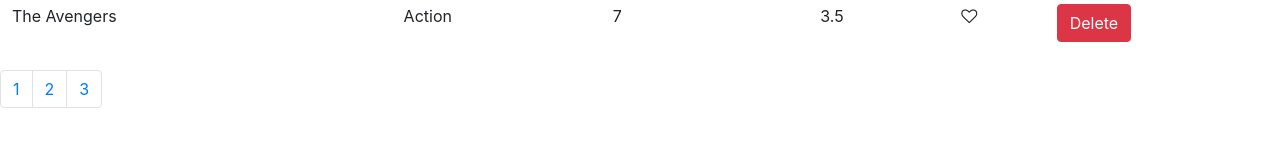
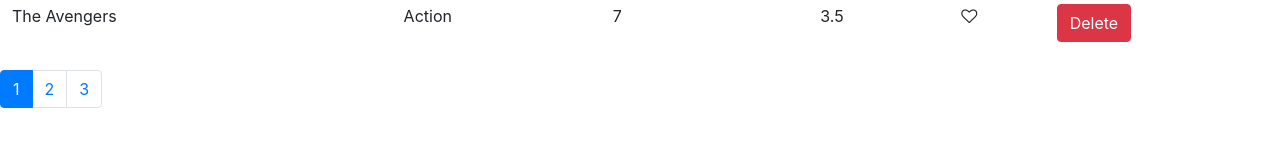
Before and after one commit to amans0508/vidly_video_app, a React (Create React App) app: page / in a window 1280 px wide. Shown: the part 623-770 px from the top of the page. Built offline with nearby package versions, Linux system fonts and the light colour scheme.

Commit message:
Make Pages Active

```diff
--- a/src/Components/common/pagination.jsx
+++ b/src/Components/common/pagination.jsx
@@ -2,15 +2,22 @@ import React from "react";
 import _ from "lodash";
 
 const Pagination = (props) => {
-  const { itemsCount, pageSize } = props;
+  const { itemsCount, pageSize, onPageChange, currentPage } = props;
   const pagesCount = itemsCount / pageSize;
   const pages = _.range(1, Math.ceil(pagesCount) + 1);
   return (
     <nav>
       <ul className="pagination">
         {pages.map((page) => (
-          <li key={page} className="page-item">
-            <a className="page-link" href="/#">
+          <li
+            key={page}
+            className={page === currentPage ? "page-item active" : "page-item"}
+          >
+            <a
+              className="page-link"
+              href="/#"
+              onClick={() => onPageChange(page)}
+            >
               {page}
             </a>
           </li>
--- a/src/Components/movies.jsx
+++ b/src/Components/movies.jsx
@@ -7,6 +7,7 @@ class Movies extends Component {
   state = {
     movies: getMovies(),
     pageSize: 4,
+    currentPage: 1,
   };
 
   deleteMovies(movie) {
@@ -22,9 +23,9 @@ class Movies extends Component {
     this.setState({ movies });
   }
 
-  handlePageChange(page) {
-    console.log(page);
-  }
+  handlePageChange = (page) => {
+    this.setState({ currentPage: page });
+  };
 
   render() {
     const { length: count } = this.state.movies;
@@ -73,6 +74,7 @@ class Movies extends Component {
           itemsCount={this.state.movies.length}
           pageSize={this.state.pageSize}
           onPageChange={this.handlePageChange}
+          currentPage={this.state.currentPage}
         />
       </React.Fragment>
     );
```
